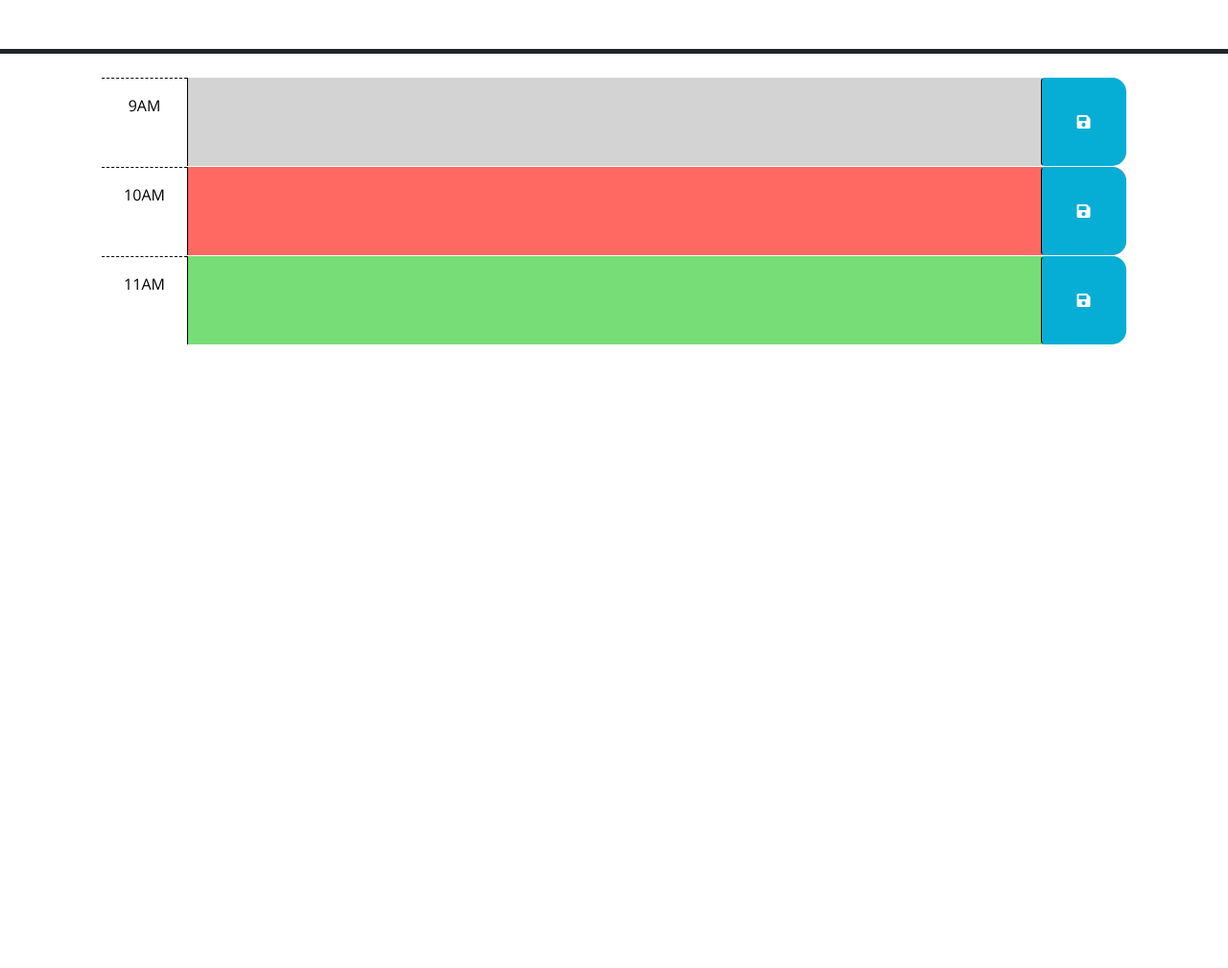
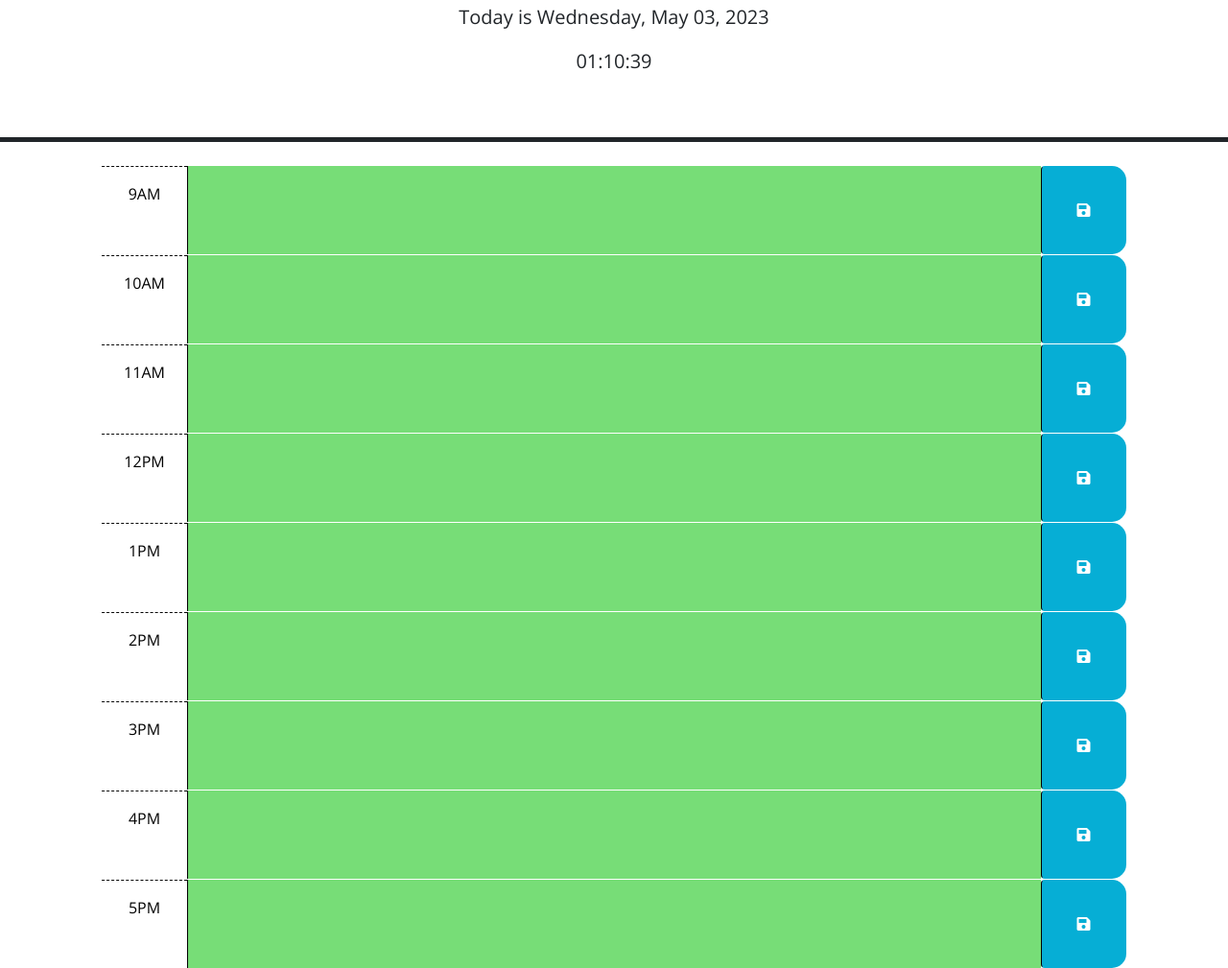
Before and after one commit to Esztergb/project-tracker, a plain HTML site: page index.html in a window 1280 px wide. Shown: the part 176-1185 px from the top of the page at 96% size. Before the commit the page ends 800 px from the top, so only its background shows below. Drawn offline with nearby package versions, Linux system fonts and the light colour scheme.

Commit message:
updated code, fixed time

```diff
--- a/assets/script.js
+++ b/assets/script.js
@@ -1,23 +1,75 @@
-// Wrap all code that interacts with the DOM in a call to jQuery to ensure that
-// the code isn't run until the browser has finished rendering all the elements
-// in the html.
-$(function () {
-  // TODO: Add a listener for click events on the save button. This code should
-  // use the id in the containing time-block as a key to save the user input in
-  // local storage. HINT: What does `this` reference in the click listener
-  // function? How can DOM traversal be used to get the "hour-x" id of the
-  // time-block containing the button that was clicked? How might the id be
-  // useful when saving the description in local storage?
-  //
-  // TODO: Add code to apply the past, present, or future class to each time
-  // block by comparing the id to the current hour. HINTS: How can the id
-  // attribute of each time-block be used to conditionally add or remove the
-  // past, present, and future classes? How can Day.js be used to get the
-  // current hour in 24-hour time?
-  //
-  // TODO: Add code to get any user input that was saved in localStorage and set
-  // the values of the corresponding textarea elements. HINT: How can the id
-  // attribute of each time-block be used to do this?
-  //
-  // TODO: Add code to display the current date in the header of the page.
+//========================Date and time on header============================
+// //setting time with DayJS
+// $('#currentDay').text(dayjs());
+
+// currentDate = $("#currentDay")
+// //update display to the following format
+// function todaysDate (){
+//   currentDate.text(dayjs().format("[Today is] dddd, MMM DD, YYYY,HH:mm:ss"));
+// }
+// todaysDate();
+// //update time evey second
+// setInterval(todaysDate, 1000);
+
+
+function displayTime(){
+var today = dayjs();
+//Day of the week today
+var dayWeek = today.format("[Today is] dddd, MMM DD, YYYY");
+$('#currentDay').text(dayWeek);
+//Current time
+var currentTime = today.format("HH:mm:ss")
+$('#time').text(currentTime);
+}
+displayTime()
+
+setInterval(displayTime, 1000);
+
+//========================set local storage==================================
+
+$(document).ready(function () {
+// listen for save button clicks
+    $(".saveBtn").on("click", function () {
+// get nearby values
+      var value = $(this).siblings(".description").val();
+      var time = $(this).parent().attr("id");
+// save in localStorage
+      localStorage.setItem(time, value);
 });
+
+//=============function to change background color based on time=============
+
+function changeBackground() {
+  var currentHour = dayjs().format("H");
+//console.log(currentHour)
+
+ $("textarea.description").each(function (i) {  //The each() method specifies a function to run for each matched element
+  var inputTime = parseInt($(this).attr("id")); //parseInt Converts a string to an integer
+//console.log(inputTime)
+
+//if the time is < than currentHour add PAST class to time block class
+      if (inputTime < currentHour) {$(this).addClass("past");
+//else if time === currentHour add PRESENT class to time block
+      } else if (inputTime == currentHour) {$(this).addClass("present");
+//else add FUTURE class to time block
+      } else {$(this).addClass("future");
+      }
+    })
+}
+changeBackground()
+
+// // load any saved data from localStorage
+$("#hour-9 .description").val(localStorage.getItem("hour-9"));
+$("#hour-10 .description").val(localStorage.getItem("hour-10"));
+$("#hour-11 .description").val(localStorage.getItem("hour-11"));
+$("#hour-12 .description").val(localStorage.getItem("hour-12"));
+$("#hour-13 .description").val(localStorage.getItem("hour-13"));
+$("#hour-14 .description").val(localStorage.getItem("hour-14"));
+$("#hour-15 .description").val(localStorage.getItem("hour-15"));
+$("#hour-16 .description").val(localStorage.getItem("hour-16"));
+$("#hour-17 .description").val(localStorage.getItem("hour-17"));
+
+// set up interval to check if current time needs to be updated
+setInterval(changeBackground, 1000);
+
+});
--- a/assets/style.css
+++ b/assets/style.css
@@ -37,12 +37,12 @@ textarea {
 
 .present {
   background-color: #ff6961;
-  color: white;
+  color: black;
 }
 
 .future {
   background-color: #77dd77;
-  color: white;
+  color: black;
 }
 
 .saveBtn {
@@ -57,3 +57,5 @@ textarea {
   font-size: 20px;
   transition: all 0.3s ease-in-out;
 }
+
+.currentDay
--- a/index.html
+++ b/index.html
@@ -4,20 +4,29 @@
     <meta charset="UTF-8" />
     <meta name="viewport" content="width=device-width, initial-scale=1.0" />
     <meta http-equiv="X-UA-Compatible" content="ie=edge" />
+    <!-- link Dayjs -->
+    <script src="https://cdn.jsdelivr.net/npm/dayjs@1.11.3/dayjs.min.js"
+    integrity="sha256-iu/zLUB+QgISXBLCW/mcDi/rnf4m4uEDO0wauy76x7U="
+    crossorigin="anonymous"
+    ></script>
+    <!-- Bootstrap -->
     <link
       rel="stylesheet"
       href="https://cdn.jsdelivr.net/npm/bootstrap@5.1.3/dist/css/bootstrap.min.css"
     />
+    <!-- FontAwsome -->
     <link
       rel="stylesheet"
       href="https://use.fontawesome.com/releases/v5.8.1/css/all.css"
       integrity="sha384-50oBUHEmvpQ+1lW4y57PTFmhCaXp0ML5d60M1M7uH2+nqUivzIebhndOJK28anvf"
       crossorigin="anonymous"
     />
+    <!-- googleapis -->
     <link
       href="https://fonts.googleapis.com/css?family=Open+Sans&display=swap"
       rel="stylesheet"
     />
+    <!-- CSS style sheet -->
     <link rel="stylesheet" href="assets/style.css" />
     <title>Work Day Scheduler</title>
   </head>
@@ -27,40 +36,85 @@
       <h1 class="display-3">Work Day Scheduler</h1>
       <p class="lead">A simple calendar app for scheduling your work day</p>
       <p id="currentDay" class="lead"></p>
+      <p id="time" class="lead"></p>
     </header>
+
     <div class="container-lg px-5">
-      <!-- Use class for "past", "present", and "future" to apply styles to the
-        time-block divs accordingly. The javascript will need to do this by
-        adding/removing these classes on each div by comparing the hour in the
-        id to the current hour. The html provided below is meant to be an example
-        demonstrating how the css provided can be leveraged to create the
-        desired layout and colors. The html below should be removed or updated
-        in the finished product. Remember to delete this comment once the
-        code is implemented.
-        -->
 
       <!-- Example of a past time block. The "past" class adds a gray background color. -->
-      <div id="hour-9" class="row time-block past">
+      <div id="hour-9" class="row time-block">
         <div class="col-2 col-md-1 hour text-center py-3">9AM</div>
-        <textarea class="col-8 col-md-10 description" rows="3"> </textarea>
+        <textarea class="col-8 col-md-10 description" rows="3" id="9"> </textarea>
         <button class="btn saveBtn col-2 col-md-1" aria-label="save">
           <i class="fas fa-save" aria-hidden="true"></i>
         </button>
       </div>
 
       <!-- Example of a a present time block. The "present" class adds a red background color. -->
-      <div id="hour-10" class="row time-block present">
+      <div id="hour-10" class="row time-block">
         <div class="col-2 col-md-1 hour text-center py-3">10AM</div>
-        <textarea class="col-8 col-md-10 description" rows="3"> </textarea>
+        <textarea class="col-8 col-md-10 description" rows="3" id="10"> </textarea>
         <button class="btn saveBtn col-2 col-md-1" aria-label="save">
           <i class="fas fa-save" aria-hidden="true"></i>
         </button>
       </div>
 
       <!-- Example of a future time block. The "future" class adds a green background color. -->
-      <div id="hour-11" class="row time-block future">
+      <div id="hour-11" class="row time-block">
         <div class="col-2 col-md-1 hour text-center py-3">11AM</div>
-        <textarea class="col-8 col-md-10 description" rows="3"> </textarea>
+        <textarea class="col-8 col-md-10 description" rows="3" id="11"> </textarea>
+        <button class="btn saveBtn col-2 col-md-1" aria-label="save">
+          <i class="fas fa-save" aria-hidden="true"></i>
+        </button>
+      </div>
+
+      <div id="hour-12" class="row time-block">
+        <div class="col-2 col-md-1 hour text-center py-3">12PM</div>
+        <textarea class="col-8 col-md-10 description" rows="3" id="12"> </textarea>
+        <button class="btn saveBtn col-2 col-md-1" aria-label="save">
+          <i class="fas fa-save" aria-hidden="true"></i>
+        </button>
+      </div>
+
+      <!-- Example of a a present time block. The "present" class adds a red background color. -->
+      <div id="hour-13" class="row time-block">
+        <div class="col-2 col-md-1 hour text-center py-3">1PM</div>
+        <textarea class="col-8 col-md-10 description" rows="3" id="13"> </textarea>
+        <button class="btn saveBtn col-2 col-md-1" aria-label="save">
+          <i class="fas fa-save" aria-hidden="true"></i>
+        </button>
+      </div>
+
+      <!-- Example of a future time block. The "future" class adds a green background color. -->
+      <div id="hour-14" class="row time-block">
+        <div class="col-2 col-md-1 hour text-center py-3">2PM</div>
+        <textarea class="col-8 col-md-10 description" rows="3" id="14"> </textarea>
+        <button class="btn saveBtn col-2 col-md-1" aria-label="save">
+          <i class="fas fa-save" aria-hidden="true"></i>
+        </button>
+      </div>
+
+      <div id="hour-15" class="row time-block">
+        <div class="col-2 col-md-1 hour text-center py-3">3PM</div>
+        <textarea class="col-8 col-md-10 description" rows="3" id="15"> </textarea>
+        <button class="btn saveBtn col-2 col-md-1" aria-label="save">
+          <i class="fas fa-save" aria-hidden="true"></i>
+        </button>
+      </div>
+
+      <!-- Example of a a present time block. The "present" class adds a red background color. -->
+      <div id="hour-16" class="row time-block">
+        <div class="col-2 col-md-1 hour text-center py-3">4PM</div>
+        <textarea class="col-8 col-md-10 description" rows="3" id="16"> </textarea>
+        <button class="btn saveBtn col-2 col-md-1" aria-label="save">
+          <i class="fas fa-save" aria-hidden="true"></i>
+        </button>
+      </div>
+
+      <!-- Example of a future time block. The "future" class adds a green background color. -->
+      <div id="hour-17" class="row time-block">
+        <div class="col-2 col-md-1 hour text-center py-3">5PM</div>
+        <textarea class="col-8 col-md-10 description" rows="3" id="17"> </textarea>
         <button class="btn saveBtn col-2 col-md-1" aria-label="save">
           <i class="fas fa-save" aria-hidden="true"></i>
         </button>
@@ -73,6 +127,6 @@
       crossorigin="anonymous"
     ></script>
 
-    <script src="script.js"></script>
+    <script src="assets/script.js"></script>
   </body>
 </html>
```
Also changed, not shown: 2 other files.
